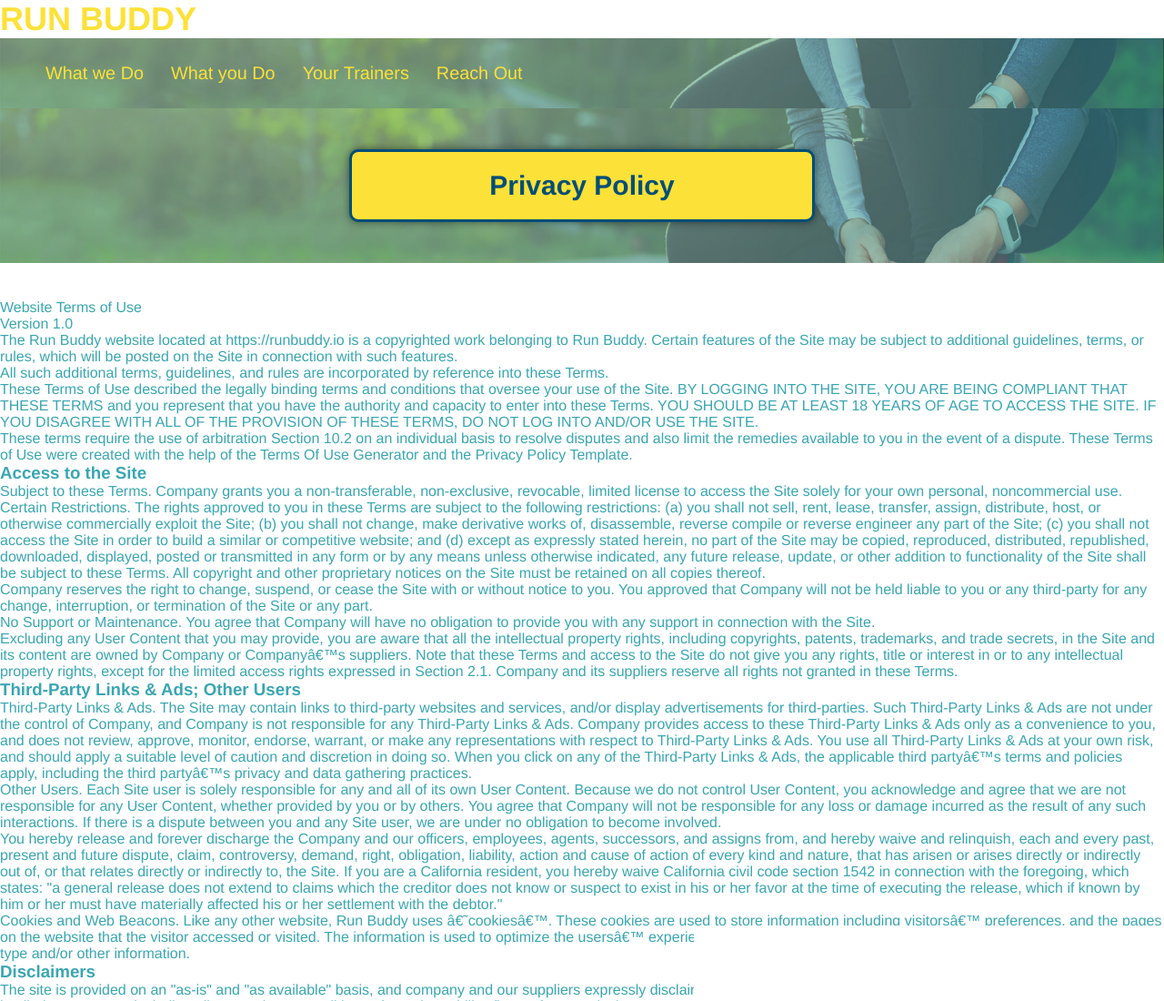
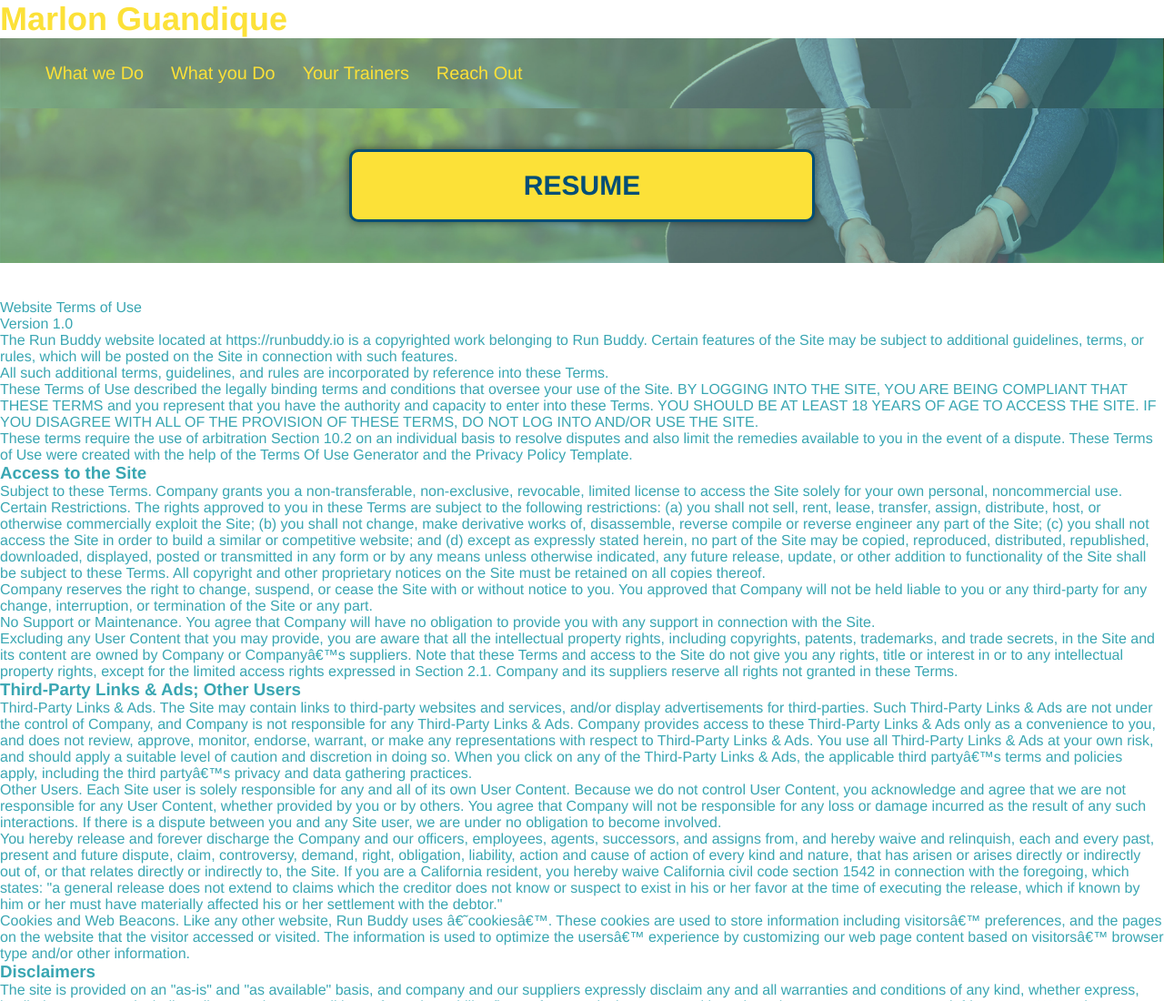
Before and after one commit to chulopapi/portfolio, a plain HTML site: page privacy-policy.html in a window 1280 px wide. Shown: the top 1100 px of the page at 91% size. Drawn offline with Linux system fonts and the light colour scheme.

Commit message:
working on second page for resume

```diff
--- a/privacy-policy.html
+++ b/privacy-policy.html
@@ -5,11 +5,11 @@
     <link rel="stylesheet" href="./assets/css/style.css" />
 
     <meta charset="UTF-8" />
-    <title>Privacy Policy - Run Buddy</title>
+    <title>MG-Resume</title>
   </head>
   <body>
     <h1>
-        <a>RUN BUDDY</a>
+        <a>Marlon Guandique</a>
     </h1>
  <header>
     <nav>
@@ -34,7 +34,7 @@
 
 
            <h2 class="page-title">
-            Privacy Policy
+            RESUME
            </h2>
 
         </div>
```
